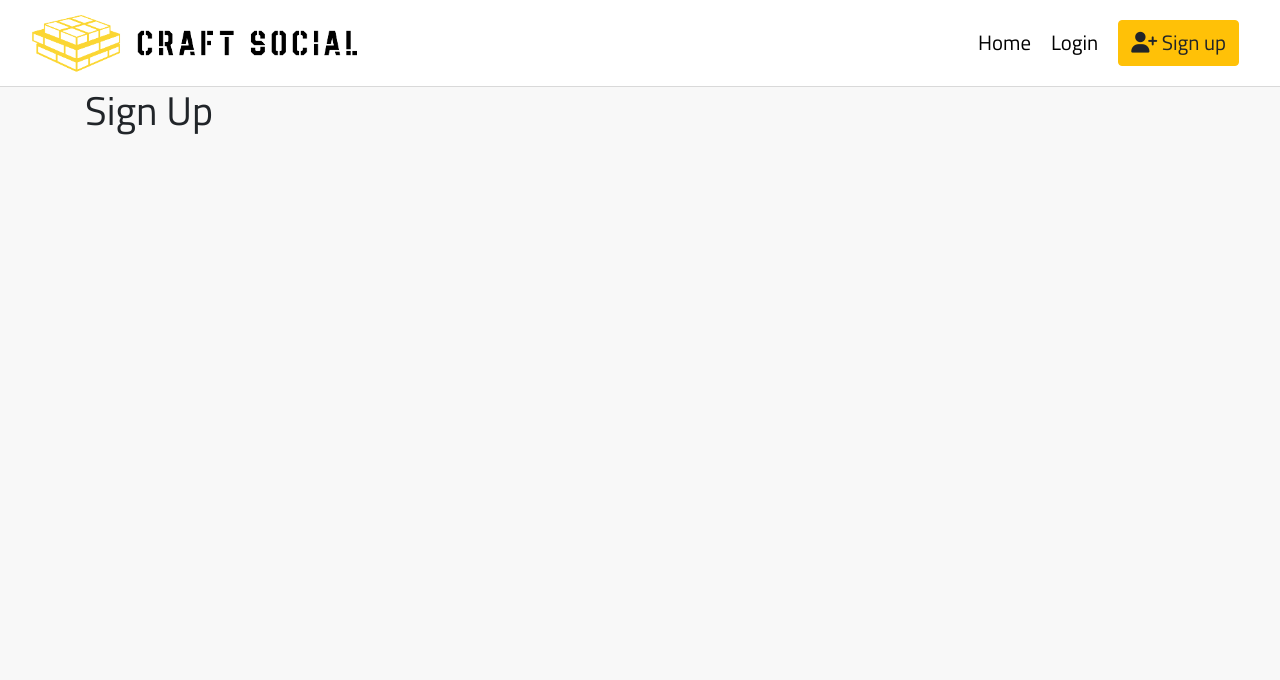
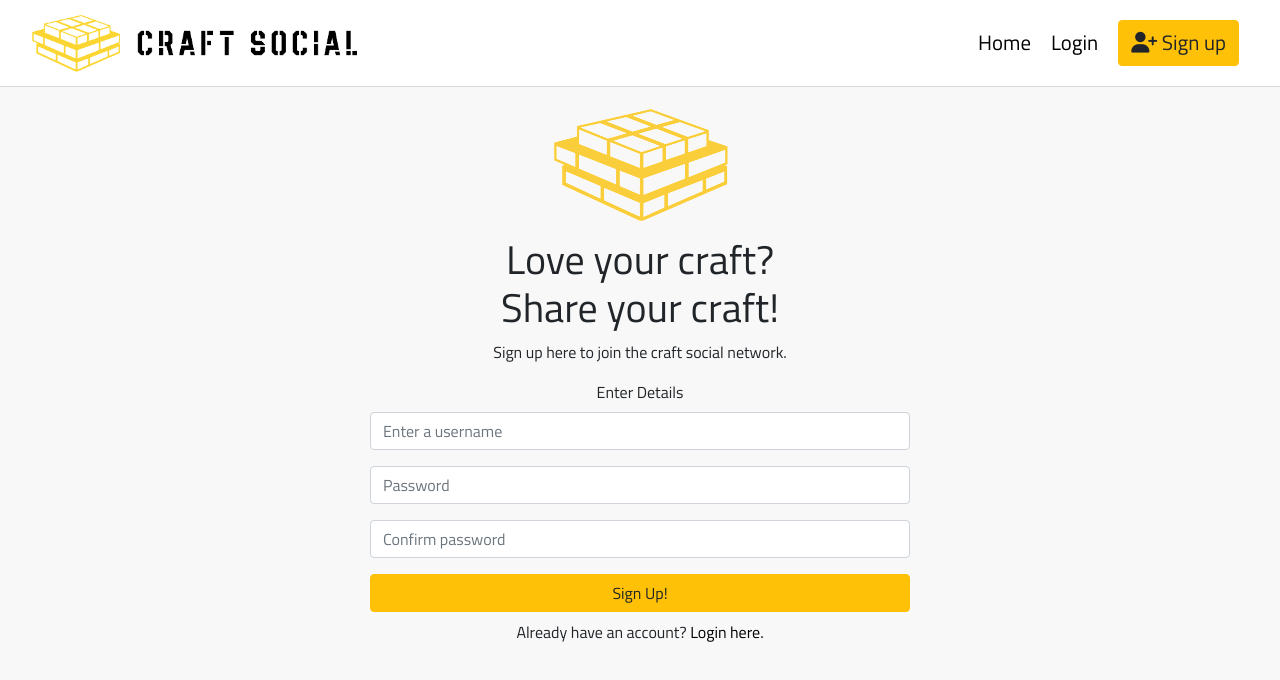
Before and after one commit to mtmanning93/craft-front, a React (Create React App) app: page /signup in a window 1280 px wide. Shown: the top 680 px of the page. Built offline with nearby package versions, Linux system fonts and the light colour scheme.

Commit message:
Create Sign up form UI

```diff
--- a/src/App.js
+++ b/src/App.js
@@ -3,6 +3,7 @@ import NavBar from "./components/NavBar";
 import { Container } from "react-bootstrap";
 import { Route, Switch } from "react-router-dom";
 import './api/axiosDefaults';
+import SignUpForm from "./pages/auth/SignUpForm";
 
 function App() {
   return (
@@ -12,7 +13,7 @@ function App() {
         <Switch>
           <Route exact path="/" render={() => <h1>Home</h1>} />
           <Route exact path="/login" render={() => <h1>Login</h1>} />
-          <Route exact path="/signup" render={() => <h1>Sign Up</h1>} />
+          <Route exact path="/signup" render={() => <SignUpForm />} />
           <Route render={() => <h1>Page not found!</h1>} />
         </Switch>
       </Container>
--- /dev/null
+++ b/src/pages/auth/SignUpForm.js
@@ -0,0 +1,53 @@
+import React from "react";
+import { Row, Col, Form, Button } from "react-bootstrap";
+import { Link } from "react-router-dom";
+import icon from "../../assets/icon_nobg.png";
+
+const SignUpForm = () => {
+  return (
+    <Row>
+      <Col className="m-auto text-center" md={6}>
+        <img src={icon} alt="site icon" />
+        <h1>
+          Love your craft?
+          <br />
+          Share your craft!
+        </h1>
+        <p>Sign up here to join the craft social network.</p>
+        <Form className="mb-2">
+          <Form.Label>Enter Details</Form.Label>
+          <Form.Group controlId="formBasicEmail">
+            <Form.Control
+              type="text"
+              placeholder="Enter a username"
+              name="username"
+            />
+          </Form.Group>
+          <Form.Group controlId="formPassword1">
+            <Form.Control
+              type="password"
+              placeholder="Password"
+              name="password1"
+            />
+          </Form.Group>
+          <Form.Group controlId="formPassword2">
+            <Form.Control
+              type="password"
+              placeholder="Confirm password"
+              name="password2"
+            />
+          </Form.Group>
+
+          <Button variant="warning" size="md" type="submit" block>
+            Sign Up!
+          </Button>
+        </Form>
+        <p>
+          Already have an account? <Link to="/login">Login here.</Link>
+        </p>
+      </Col>
+    </Row>
+  );
+};
+
+export default SignUpForm;
```
Also changed, not shown: src/assets/icon_nobg.png (added).
